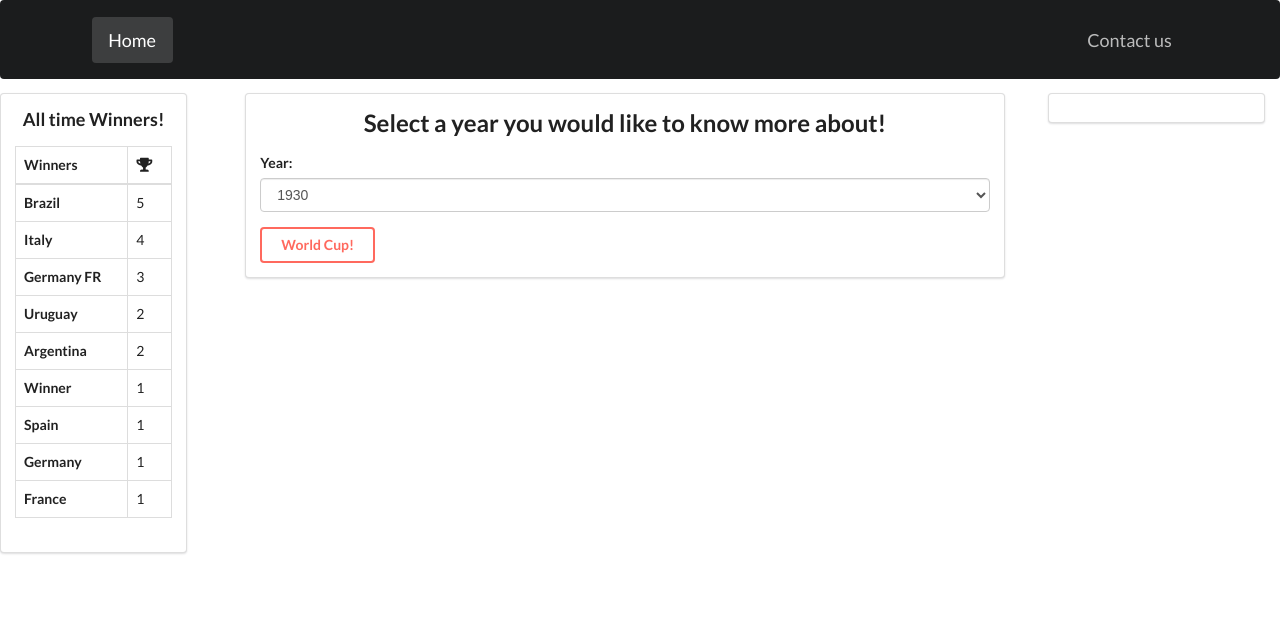
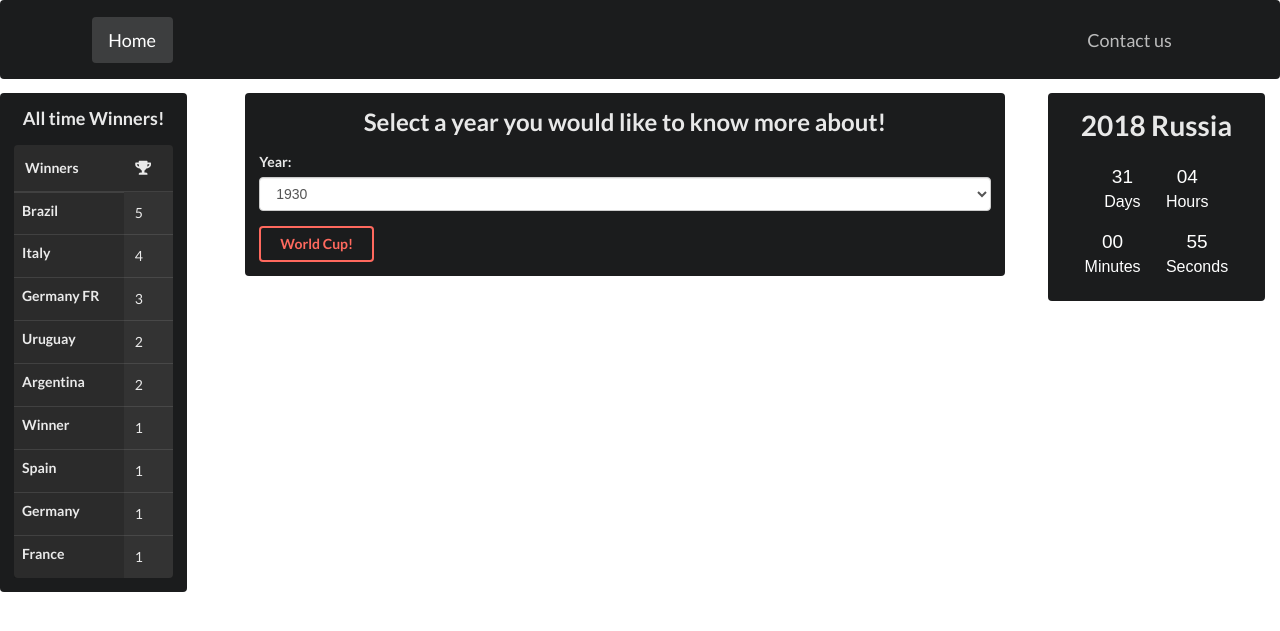
Before and after one commit to RafaelBroseghini/World-Cup-App, a Flask app: page / in a window 1280 px wide. Shown: the top 631 px of the page. Run offline with Flask 2, Linux system fonts and the light colour scheme; data comes from the database, SQL or seed files in the repository; some libraries are stand-ins or nearby versions.

Commit message:
Better styles

```diff
--- a/app.py
+++ b/app.py
@@ -17,8 +17,8 @@ def index():
 def process_form():
     participants = get_teams_in_wc()
     res = get_info_on_year()
-    print(res)
     news = requests.get("https://newsapi.org/v2/everything?sources=espn,bbc-sport&q=fifa+world+cup+"+res[1]+"&apiKey=36071cd47bf64942aeb3ae57d16f664c").json()
+    print(news)
     return render_template("list.html", data=res[0], news=news, year=res[1], participants=participants, wc_instace = res[0][0][1])
 
 @app.route("/get_roster")
--- /dev/null
+++ b/static/css/styles.css
@@ -0,0 +1,27 @@
+
+#clockdiv{
+	font-family: sans-serif;
+	color: #fff;
+	display: inline-block;
+	font-weight: 100;
+	text-align: center;
+	font-size: 19px;
+}
+
+#clockdiv > div{
+	padding: 10px;
+	border-radius: 3px;
+	/* background: #00BF96; */
+	display: inline-block;
+}
+
+#clockdiv div > span{
+	border-radius: 3px;
+	/* background: #00816A; */
+	display: inline-block;
+}
+
+.smalltext{
+	padding-top: 5px;
+	font-size: 16px;
+}
--- a/static/js/effects.js
+++ b/static/js/effects.js
@@ -10,135 +10,45 @@ $(function(){
   }
 )
 
-/*
-	A simple, lightweight jQuery plugin for creating sortable tables.
-	https://github.com/kylefox/jquery-tablesort
-	Version 0.0.11
-*/
+function getTimeRemaining(endtime) {
+	var t = Date.parse(endtime) - Date.parse(new Date());
+	var seconds = Math.floor((t / 1000) % 60);
+	var minutes = Math.floor((t / 1000 / 60) % 60);
+	var hours = Math.floor((t / (1000 * 60 * 60)) % 24);
+	var days = Math.floor(t / (1000 * 60 * 60 * 24));
+	return {
+	  'total': t,
+	  'days': days,
+	  'hours': hours,
+	  'minutes': minutes,
+	  'seconds': seconds
+	};
+  }
 
-(function($) {
-	$.tablesort = function ($table, settings) {
-		var self = this;
-		this.$table = $table;
-		this.$thead = this.$table.find('thead');
-		this.settings = $.extend({}, $.tablesort.defaults, settings);
-		this.$sortCells = this.$thead.length > 0 ? this.$thead.find('th:not(.no-sort)') : this.$table.find('th:not(.no-sort)');
-		this.$sortCells.on('click.tablesort', function() {
-			self.sort($(this));
-		});
-		this.index = null;
-		this.$th = null;
-		this.direction = null;
-	};
+  function initializeClock(id, endtime) {
+	var clock = document.getElementById(id);
+	var daysSpan = clock.querySelector('.days');
+	var hoursSpan = clock.querySelector('.hours');
+	var minutesSpan = clock.querySelector('.minutes');
+	var secondsSpan = clock.querySelector('.seconds');
 
-	$.tablesort.prototype = {
+	function updateClock() {
+	  var t = getTimeRemaining(endtime);
 
-		sort: function(th, direction) {
-			var start = new Date(),
-				self = this,
-				table = this.$table,
-				rowsContainer = table.find('tbody').length > 0 ? table.find('tbody') : table,
-				rows = rowsContainer.find('tr').has('td, th'),
-				cells = rows.find(':nth-child(' + (th.index() + 1) + ')').filter('td, th'),
-				sortBy = th.data().sortBy,
-				sortedMap = [];
+	  daysSpan.innerHTML = t.days;
+	  hoursSpan.innerHTML = ('0' + t.hours).slice(-2);
+	  minutesSpan.innerHTML = ('0' + t.minutes).slice(-2);
+	  secondsSpan.innerHTML = ('0' + t.seconds).slice(-2);
 
-			var unsortedValues = cells.map(function(idx, cell) {
-				if (sortBy)
-					return (typeof sortBy === 'function') ? sortBy($(th), $(cell), self) : sortBy;
-				return ($(this).data().sortValue != null ? $(this).data().sortValue : $(this).text());
-			});
-			if (unsortedValues.length === 0) return;
+	  if (t.total <= 0) {
+		clearInterval(timeinterval);
+	  }
+	}
 
-			//click on a different column
-			if (this.index !== th.index()) {
-				this.direction = 'asc';
-				this.index = th.index();
-			}
-			else if (direction !== 'asc' && direction !== 'desc')
-				this.direction = this.direction === 'asc' ? 'desc' : 'asc';
-			else
-				this.direction = direction;
+	updateClock();
+	var timeinterval = setInterval(updateClock, 1000);
+  }
 
-			direction = this.direction == 'asc' ? 1 : -1;
-
-			self.$table.trigger('tablesort:start', [self]);
-			self.log("Sorting by " + this.index + ' ' + this.direction);
-
-			// Try to force a browser redraw
-			self.$table.css("display");
-			// Run sorting asynchronously on a timeout to force browser redraw after
-			// `tablesort:start` callback. Also avoids locking up the browser too much.
-			setTimeout(function() {
-				self.$sortCells.removeClass(self.settings.asc + ' ' + self.settings.desc);
-				for (var i = 0, length = unsortedValues.length; i < length; i++)
-				{
-					sortedMap.push({
-						index: i,
-						cell: cells[i],
-						row: rows[i],
-						value: unsortedValues[i]
-					});
-				}
-
-				sortedMap.sort(function(a, b) {
-					return self.settings.compare(a.value, b.value) * direction;
-				});
-
-				$.each(sortedMap, function(i, entry) {
-					rowsContainer.append(entry.row);
-				});
-
-				th.addClass(self.settings[self.direction]);
-
-				self.log('Sort finished in ' + ((new Date()).getTime() - start.getTime()) + 'ms');
-				self.$table.trigger('tablesort:complete', [self]);
-				//Try to force a browser redraw
-				self.$table.css("display");
-			}, unsortedValues.length > 2000 ? 200 : 10);
-		},
-
-		log: function(msg) {
-			if(($.tablesort.DEBUG || this.settings.debug) && console && console.log) {
-				console.log('[tablesort] ' + msg);
-			}
-		},
-
-		destroy: function() {
-			this.$sortCells.off('click.tablesort');
-			this.$table.data('tablesort', null);
-			return null;
-		}
-
-	};
-
-	$.tablesort.DEBUG = false;
-
-	$.tablesort.defaults = {
-		debug: $.tablesort.DEBUG,
-		asc: 'sorted ascending',
-		desc: 'sorted descending',
-		compare: function(a, b) {
-			if (a > b) {
-				return 1;
-			} else if (a < b) {
-				return -1;
-			} else {
-				return 0;
-			}
-		}
-	};
-
-	$.fn.tablesort = function(settings) {
-		var table, sortable, previous;
-		return this.each(function() {
-			table = $(this);
-			previous = table.data('tablesort');
-			if(previous) {
-				previous.destroy();
-			}
-			table.data('tablesort', new $.tablesort(table, settings));
-		});
-	};
-
-})(window.Zepto || window.jQuery);
+//   var deadline = new Date(Date.parse(new Date()) + 15 * 24 * 60 * 60 * 1000);
+var deadline = '2018-06-14'
+  initializeClock('clockdiv', deadline);
--- a/templates/index.html
+++ b/templates/index.html
@@ -1,5 +1,6 @@
 {% extends "bootstrap/base.html" %} {% block styles %} {{super()}}
-<link rel="stylesheet" href="https://cdnjs.cloudflare.com/ajax/libs/semantic-ui/2.3.1/semantic.min.css" /> {% endblock %}
+<link rel="stylesheet" href="https://cdnjs.cloudflare.com/ajax/libs/semantic-ui/2.3.1/semantic.min.css" />
+<link rel="stylesheet" href="static/css/styles.css">{% endblock %}
 {% block content %}
 <div class="ui inverted segment">
     <div class="ui container">
@@ -21,9 +22,9 @@
             <div class="three wide column">
                 <div class="ui container">
 
-                    <div class="ui segment">
+                    <div class="ui inverted segment">
                         <h3 class="text-center">All time Winners!</h3>
-                        <table class="table table-bordered">
+                        <table class="ui selectable inverted table">
                             <thead>
                                 <tr>
                                     <th scope="col">Winners</th>
@@ -45,7 +46,7 @@
             <div class="ten wide column">
                 <div class="ui container">
 
-                    <div class="ui segment">
+                    <div class="ui inverted segment">
                         <!-- <div class="jumbotron"> -->
                         <h2 class="text-center">Select a year you would like to know more about!</h2>
                         <form class="" action="/getworldcup" method="get">
@@ -66,8 +67,26 @@
                 </div>
             </div>
             <div class="three wide column">
-                <div class="ui segment">
-
+                <div class="ui inverted segment">
+                        <h1 class="text-center">2018 Russia</h1>
+                        <div id="clockdiv">
+                          <div>
+                            <span class="days"></span>
+                            <div class="smalltext">Days</div>
+                          </div>
+                          <div>
+                            <span class="hours"></span>
+                            <div class="smalltext">Hours</div>
+                          </div>
+                          <div>
+                            <span class="minutes"></span>
+                            <div class="smalltext">Minutes</div>
+                          </div>
+                          <div>
+                            <span class="seconds"></span>
+                            <div class="smalltext">Seconds</div>
+                          </div>
+                        </div>
                 </div>
             </div>
         </div>
@@ -77,4 +96,5 @@
 {% endblock %} {% block scripts %} {{ super() }}
 <script src="https://cdnjs.cloudflare.com/ajax/libs/jquery/3.3.1/jquery.js"></script>
 <script src="https://cdnjs.cloudflare.com/ajax/libs/semantic-ui/2.3.1/semantic.min.js"></script>
+<script type="text/javascript" src="/static/js/effects.js"></script>
 {% endblock %}
--- a/templates/roster.html
+++ b/templates/roster.html
@@ -4,8 +4,11 @@
     <div class="ui container">
 
         <div class="ui inverted massive secondary menu">
+            <a class="item" href="/">
+        Home
+    </a>
             <a class="active item">
-        Home
+        Squad!
     </a>
             <a class="right item">
       Contact us
```
Also changed, not shown: templates/list.html (+64 -19 lines).
